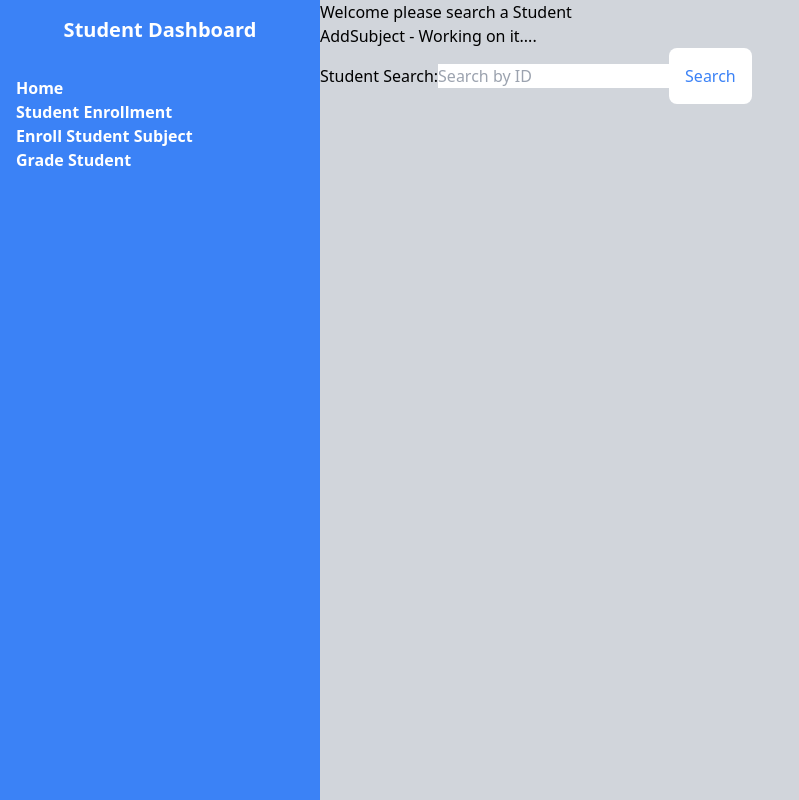
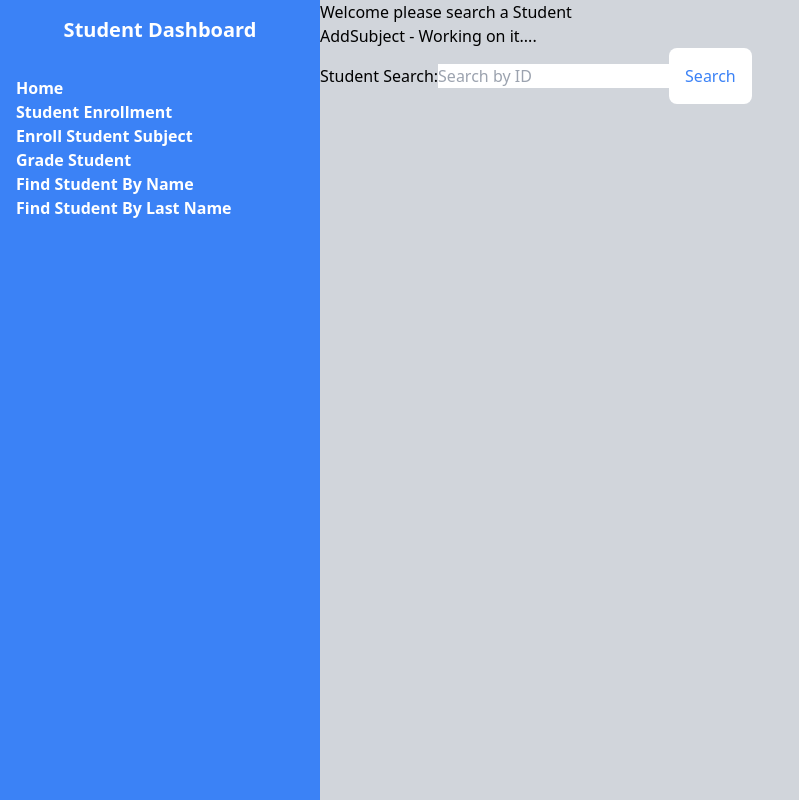
Before and after one commit to cordovacarlos22/data_base_alumni, a Next.js app: page /gradeStudent in a window 1280 px wide. Shown: the whole page, without its empty margins (0-799 px from the left). Built offline with nearby package versions, Linux system fonts and the light colour scheme.

Commit message:
feat(COMPONENTS): :sparkles: ADD NEW ROUTES FIND BY NAME AND FIND BY LAST NAME

```diff
--- a/components/navigation/nav.jsx
+++ b/components/navigation/nav.jsx
@@ -16,6 +16,14 @@ const Nav = () => {
     {
       name: 'Grade Student',
       link: '/gradeStudent'
+    },
+    {
+      name: 'Find Student By Name',
+      link: '/foundstudentbyname'
+    },
+    {
+      name: 'Find Student By  Last Name',
+      link: '/foundstudentbylastname'
     }
 
   ]
```
